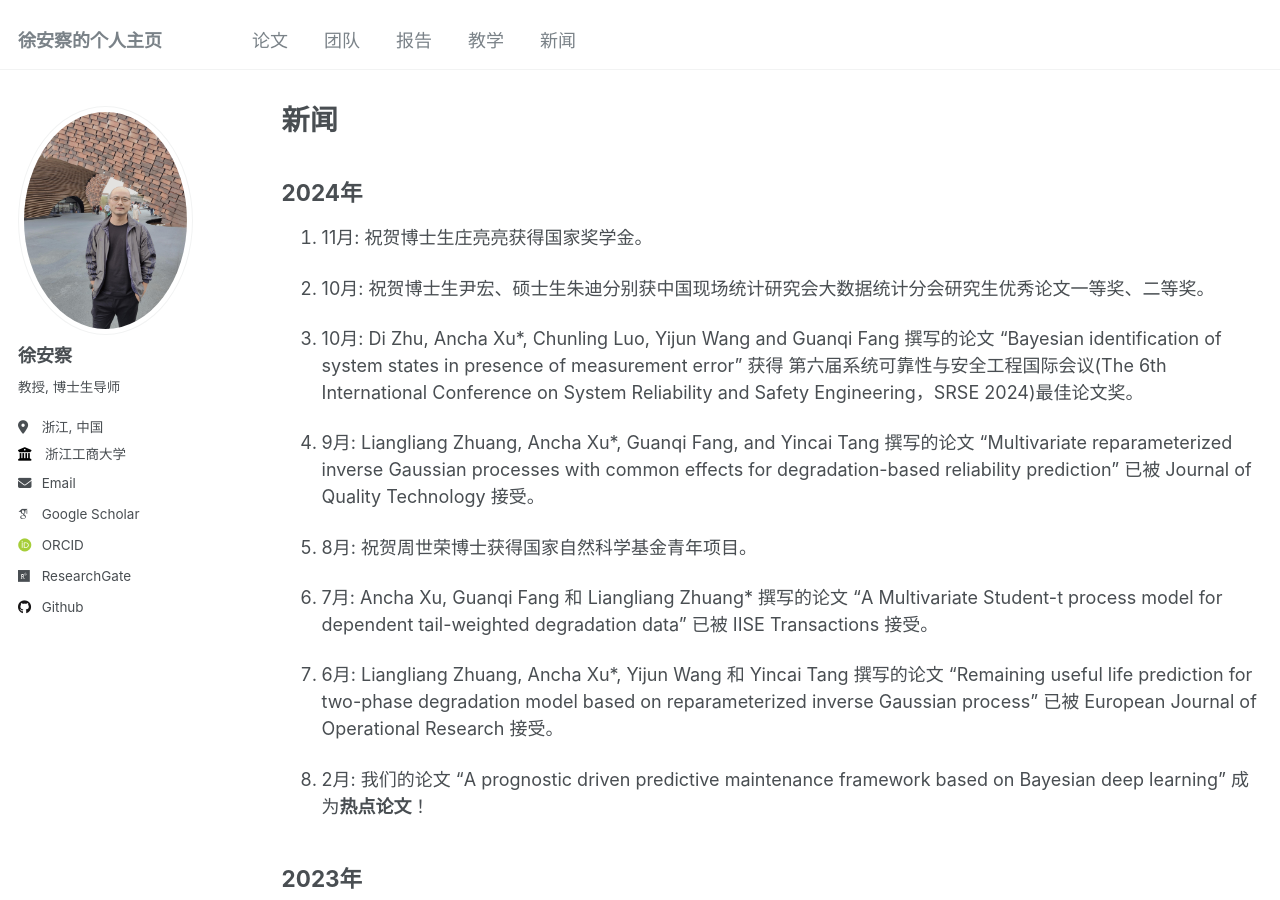
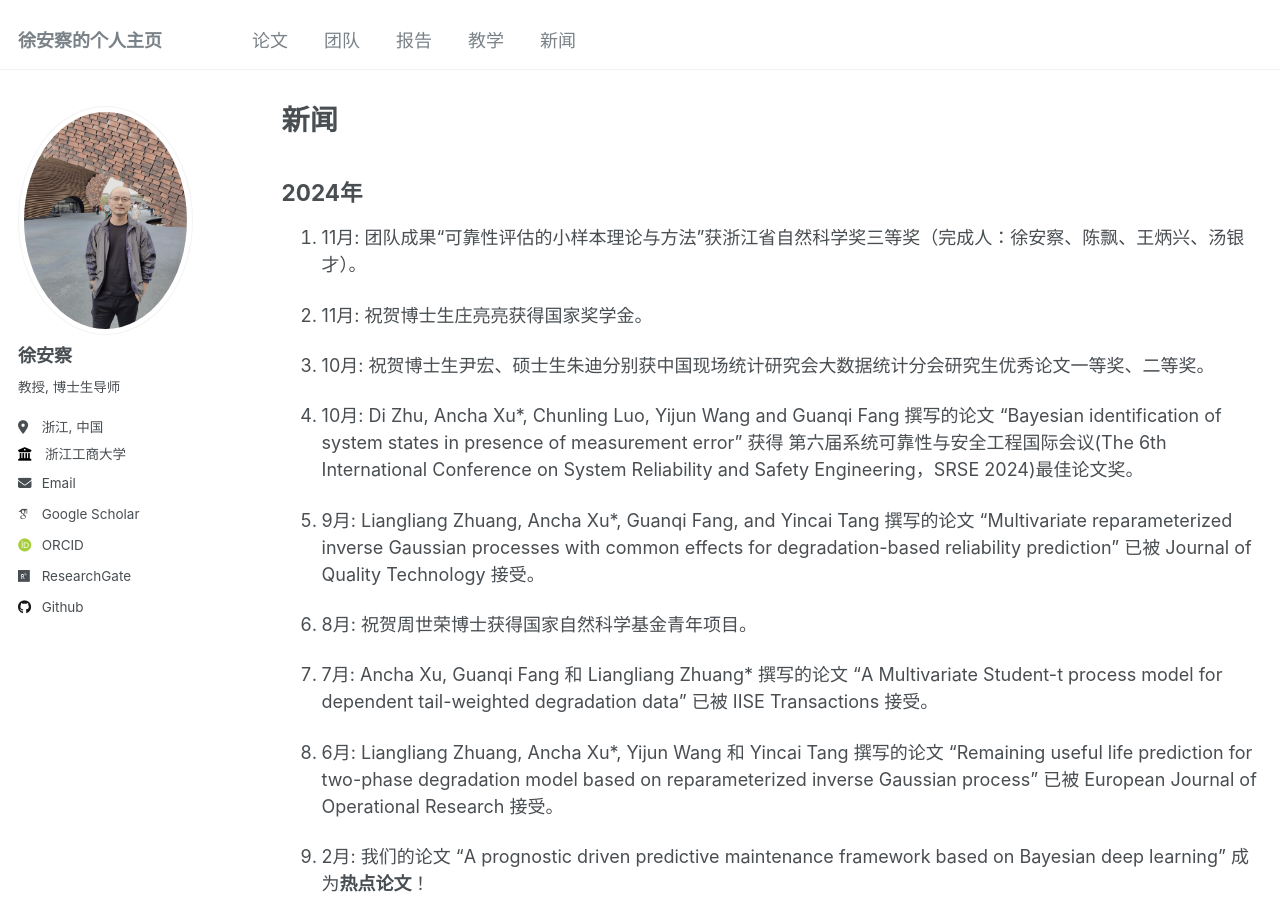
Before and after one commit to XU-ANCHA/XU-ANCHA.github.io, a Jekyll site: the page built from _pages/year-archive.md, in a window 1280 px wide and 900 px high. Built offline with Jekyll 4.4.1, drawn with Linux system fonts in a browser that asks for light colours; some web fonts are replaced.

Commit message:
Update year-archive.md

```diff
--- a/_pages/year-archive.md
+++ b/_pages/year-archive.md
@@ -6,6 +6,8 @@ author_profile: true
 ---
 
 ## 2024年
+
+1. 11月: 团队成果“可靠性评估的小样本理论与方法”获浙江省自然科学奖三等奖（完成人：徐安察、陈飘、王炳兴、汤银才）。
 
 1. 11月: 祝贺博士生庄亮亮获得国家奖学金。
 
```
